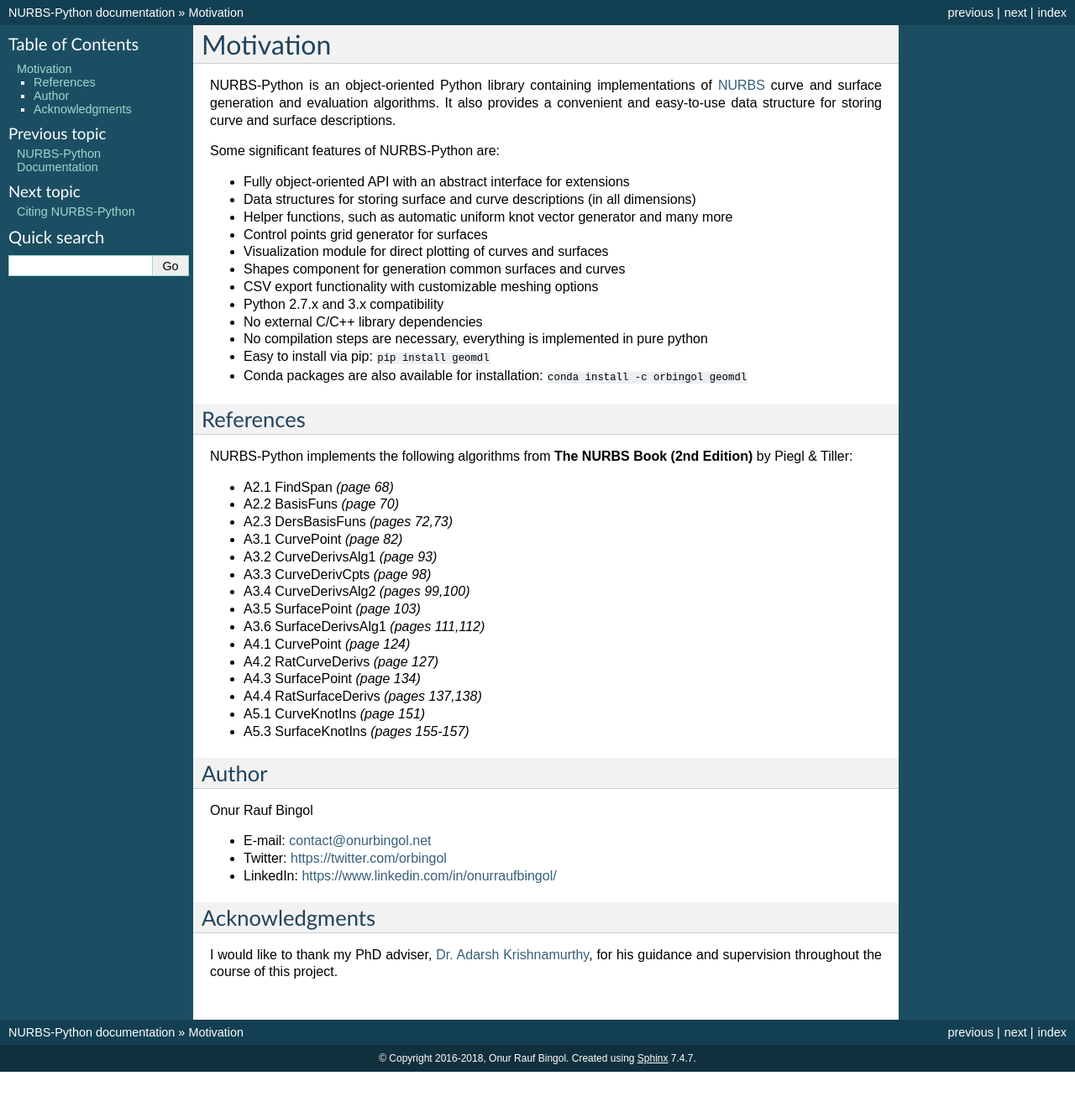
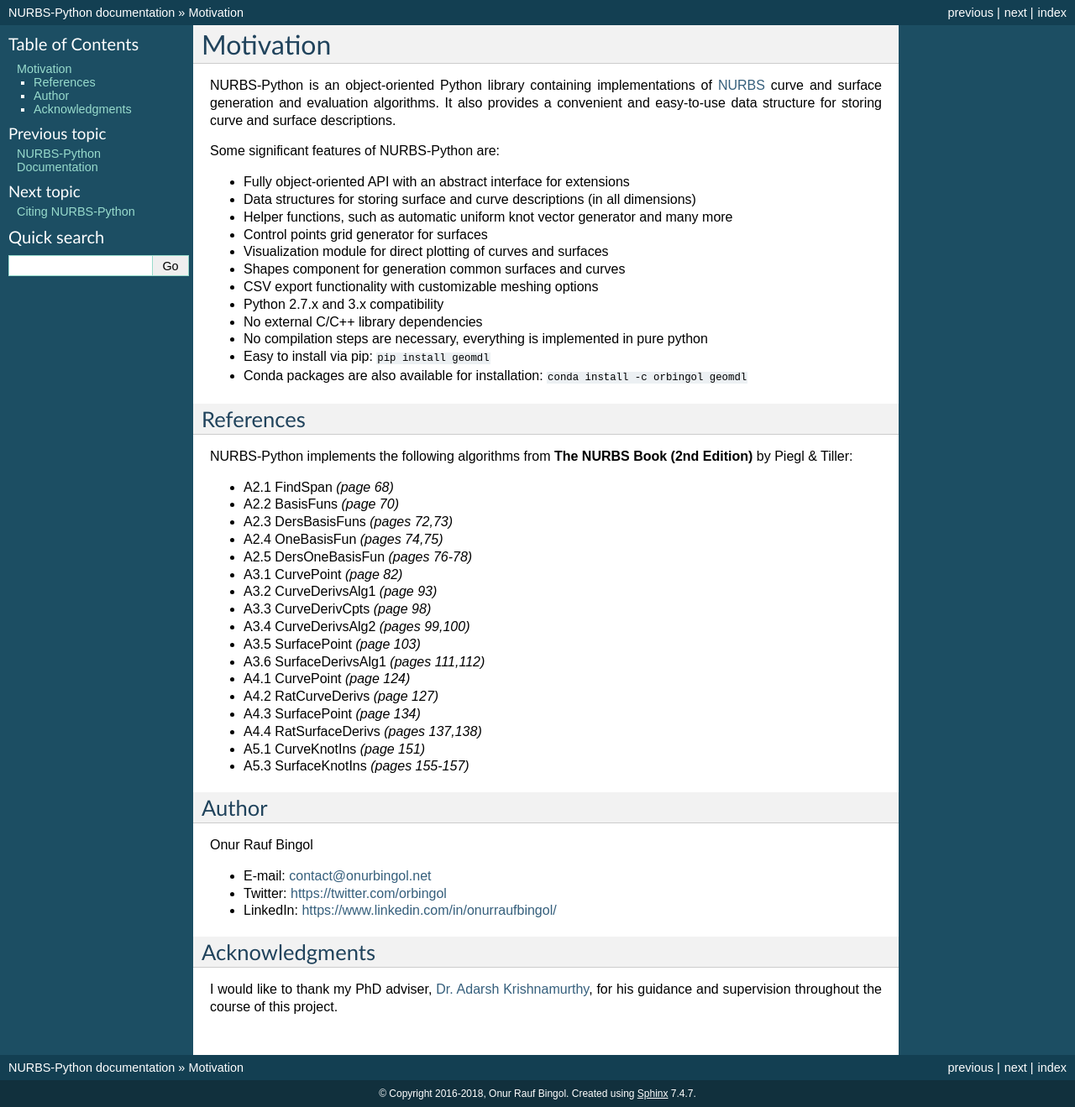
Before and after one commit to orbingol/NURBS-Python, a Sphinx documentation site: the page built from docs/introduction.rst, in a window 1280 px wide. Shown: the whole page at 84% size. Built offline with Sphinx 7.4.7, drawn with Linux system fonts in a browser that asks for light colours; formulas are drawn with MathJax 3; before the commit the page ends 1277 px from its top, so only the background shows below that.

Commit message:
Update The NURBS Book references in the docs

```diff
--- a/docs/introduction.rst
+++ b/docs/introduction.rst
@@ -28,6 +28,8 @@
 * A2.1 FindSpan *(page 68)*
 * A2.2 BasisFuns *(page 70)*
 * A2.3 DersBasisFuns *(pages 72,73)*
+* A2.4 OneBasisFun *(pages 74,75)*
+* A2.5 DersOneBasisFun *(pages 76-78)*
 * A3.1 CurvePoint *(page 82)*
 * A3.2 CurveDerivsAlg1 *(page 93)*
 * A3.3 CurveDerivCpts *(page 98)*
```
